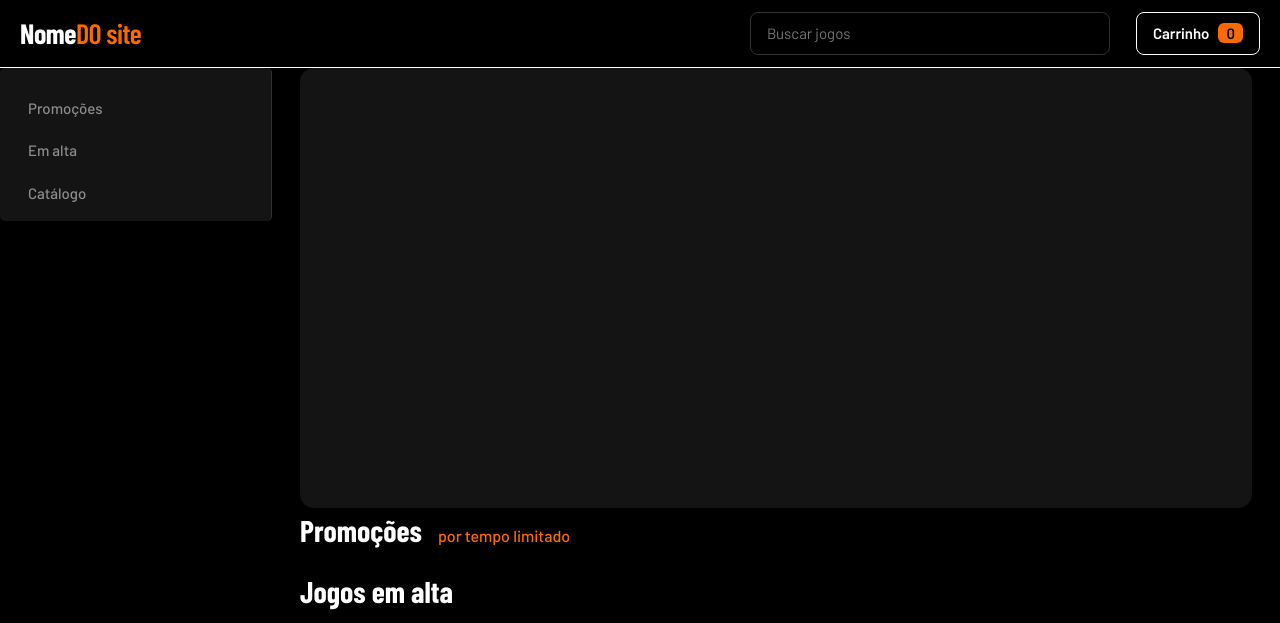
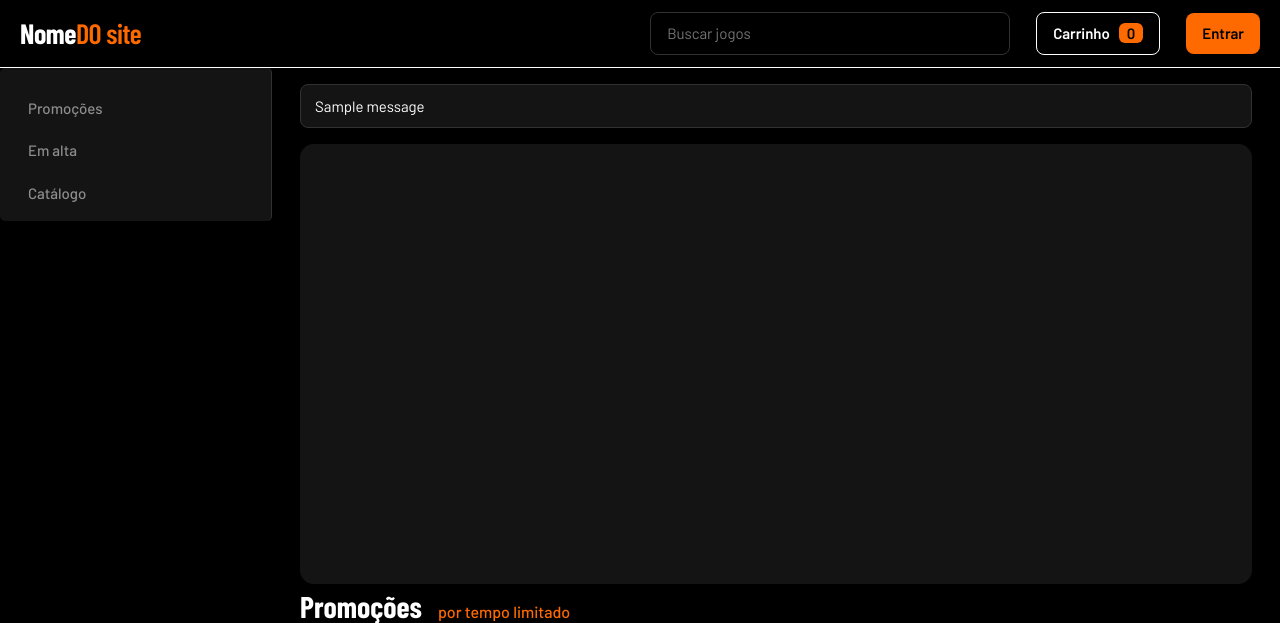
Before and after one commit to Caiovini02/projeto_biblioteca_de_jogos, a Flask app: page / in a window 1280 px wide. Shown: the top 623 px of the page. Run offline with Flask 3, Linux system fonts and the light colour scheme; one stand-in notice (Sample message) is shown; some web fonts are replaced.

Commit message:
Integração do formulário de login com o back-end (#66)
Mensagens de sucesso e erro compartilhadas entre as páginas, link Entrar na
homepage e mensagem de confirmação ao sair da conta.

Co-Authored-By: Claude Opus 5.5 <noreply@anthropic.com>

```diff
--- a/bilbioteca_de_jogos/projeto/routes.py
+++ b/bilbioteca_de_jogos/projeto/routes.py
@@ -27,9 +27,9 @@ def login():
             usuario = verificar_credenciais(email, senha)
             if usuario is not None:
                 iniciar_sessao(usuario)
+                flash(f"Bem-vindo(a), {usuario['nome']}!", "sucesso")
                 return redirect(url_for("homepage"))
-            # Mesma mensagem para e-mail inexistente e senha errada, para não
-            # revelar quais e-mails estão cadastrados.
+            # Mesma mensagem para e-mail inexistente e senha errada
             flash("E-mail ou senha incorretos.", "erro")
 
     return render_template("login.html", email=email)
@@ -39,4 +39,5 @@ def login():
 @app.route("/logout", methods=["POST"])
 def logout():
     encerrar_sessao()
+    flash("Você saiu da sua conta.", "sucesso")
     return redirect(url_for("homepage"))
--- a/bilbioteca_de_jogos/projeto/static/css/homepage.css
+++ b/bilbioteca_de_jogos/projeto/static/css/homepage.css
@@ -85,6 +85,21 @@ button {
 }
 .carrinho:hover {
   border-color: var(--laranja);
+}
+
+.entrar {
+  padding: 9px 16px;
+  border-radius: 8px;
+  background: var(--laranja);
+  color: var(--fundo);
+  font-weight: 700;
+}
+.entrar:hover {
+  filter: brightness(1.1);
+}
+
+main > .mensagens {
+  margin-top: 16px;
 }
 
 b {
--- /dev/null
+++ b/bilbioteca_de_jogos/projeto/static/css/mensagens.css
@@ -0,0 +1,25 @@
+/* Mensagens de sucesso e erro (flash), usadas em todas as páginas */
+.mensagens {
+  display: grid;
+  gap: 8px;
+  list-style: none;
+  padding: 0;
+  margin: 0 0 16px;
+}
+
+.mensagem {
+  padding: 10px 14px;
+  border: 1px solid #313131;
+  border-radius: 8px;
+  background: #141414;
+  color: #ffffff;
+}
+
+.mensagem-sucesso {
+  border-color: #ff6a00;
+}
+
+.mensagem-erro {
+  border-color: #ff4d4d;
+  color: #ff4d4d;
+}
--- /dev/null
+++ b/bilbioteca_de_jogos/projeto/templates/_mensagens.html
@@ -0,0 +1,9 @@
+{% with mensagens = get_flashed_messages(with_categories=true) %}
+  {% if mensagens %}
+    <ul class="mensagens" role="status" aria-live="polite">
+      {% for categoria, mensagem in mensagens %}
+        <li class="mensagem mensagem-{{ categoria }}">{{ mensagem }}</li>
+      {% endfor %}
+    </ul>
+  {% endif %}
+{% endwith %}
--- a/bilbioteca_de_jogos/projeto/templates/base.html
+++ b/bilbioteca_de_jogos/projeto/templates/base.html
@@ -6,6 +6,7 @@
     <title>{% block title %}Base{% endblock %}</title>
     <link rel="preconnect" href="https://fonts.googleapis.com" />
     <link href="https://fonts.googleapis.com/css2?family=Barlow+Condensed:wght@600;700;800&family=Barlow:wght@400;500;600&display=swap" rel="stylesheet" />
+    <link rel="stylesheet" href="{{ url_for('static', filename='css/mensagens.css') }}" />
     {% block css %}{% endblock %}
   </head>
   <body>
--- a/bilbioteca_de_jogos/projeto/templates/homepage.html
+++ b/bilbioteca_de_jogos/projeto/templates/homepage.html
@@ -21,6 +21,9 @@
       <button id="carrinho" class="carrinho">
         Carrinho <b id="carrinho-b">0</b>
       </button>
+      {% if not usuario_logado %}
+        <a class="entrar" href="{{ url_for('login') }}">Entrar</a>
+      {% endif %}
     </header>
 
     <div class="menu">
@@ -35,6 +38,7 @@
 
       <div class="content">
         <main>
+          {% include "_mensagens.html" %}
           <section class="hero" id="hero" aria-label="Destaques"></section>
 
           <section id="promos">
```
Also changed, not shown: bilbioteca_de_jogos/projeto/static/css/login.css (+0 -19 lines), bilbioteca_de_jogos/projeto/templates/login.html (+1 -9 lines).
